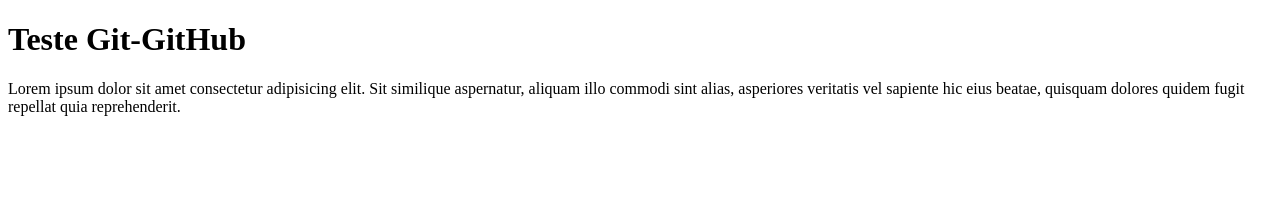
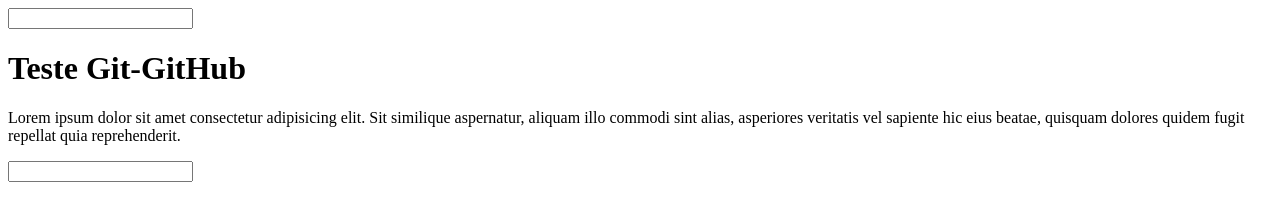
Before and after one commit to MaykRD/Teste-GITHUB, a plain HTML site: page DESAFIO-RESPONSIVIDADE-CONCLUIDO/img/index.html in a window 1280 px wide. Drawn offline with Linux system fonts and the light colour scheme.

Commit message:
Foi adicionado um Input teste

```diff
--- a/DESAFIO-RESPONSIVIDADE-CONCLUIDO/img/index.html
+++ b/DESAFIO-RESPONSIVIDADE-CONCLUIDO/img/index.html
@@ -5,8 +5,14 @@
     <meta name="viewport" content="width=device-width, initial-scale=1.0">
     <title>Document teste 01</title>
 </head>
-<body>
+<input>
     <h1>Teste Git-GitHub</h1>
     <p>Lorem ipsum dolor sit amet consectetur adipisicing elit. Sit similique aspernatur, aliquam illo commodi sint alias, asperiores veritatis vel sapiente hic eius beatae, quisquam dolores quidem fugit repellat quia reprehenderit.</p>
+    <div>
+
+        <input type="text">
+
+
+
 </body>
 </html>
```
Also changed, not shown: trashbin.txt (added).
